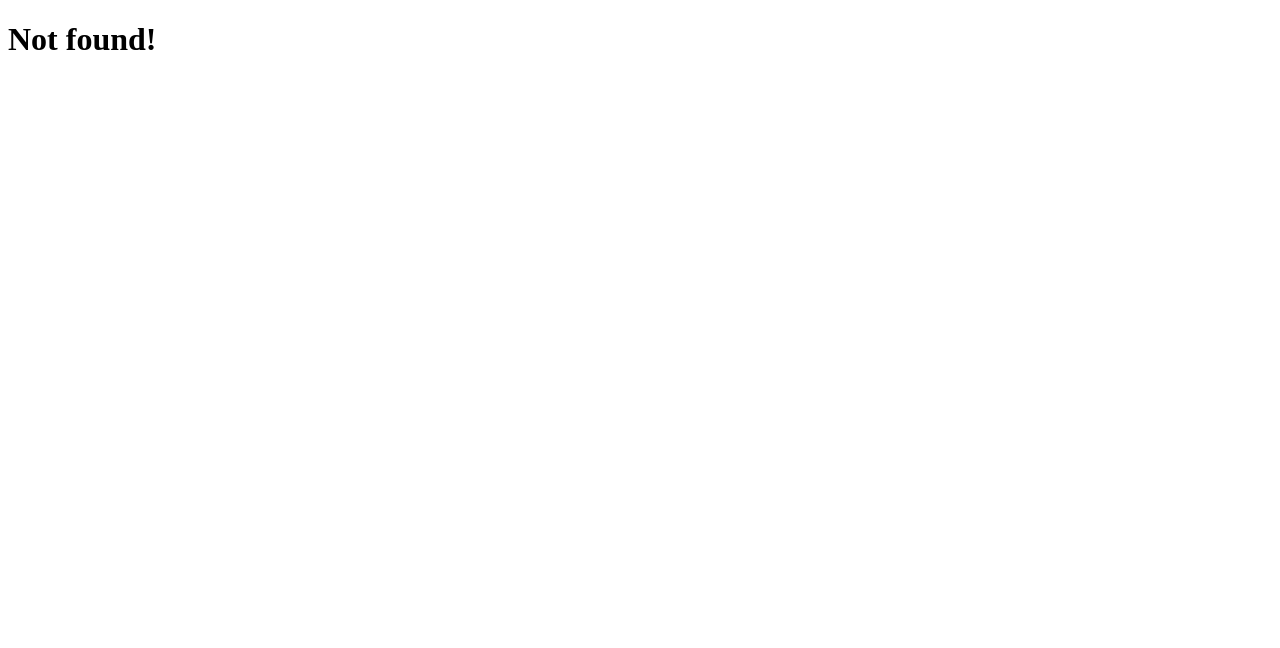
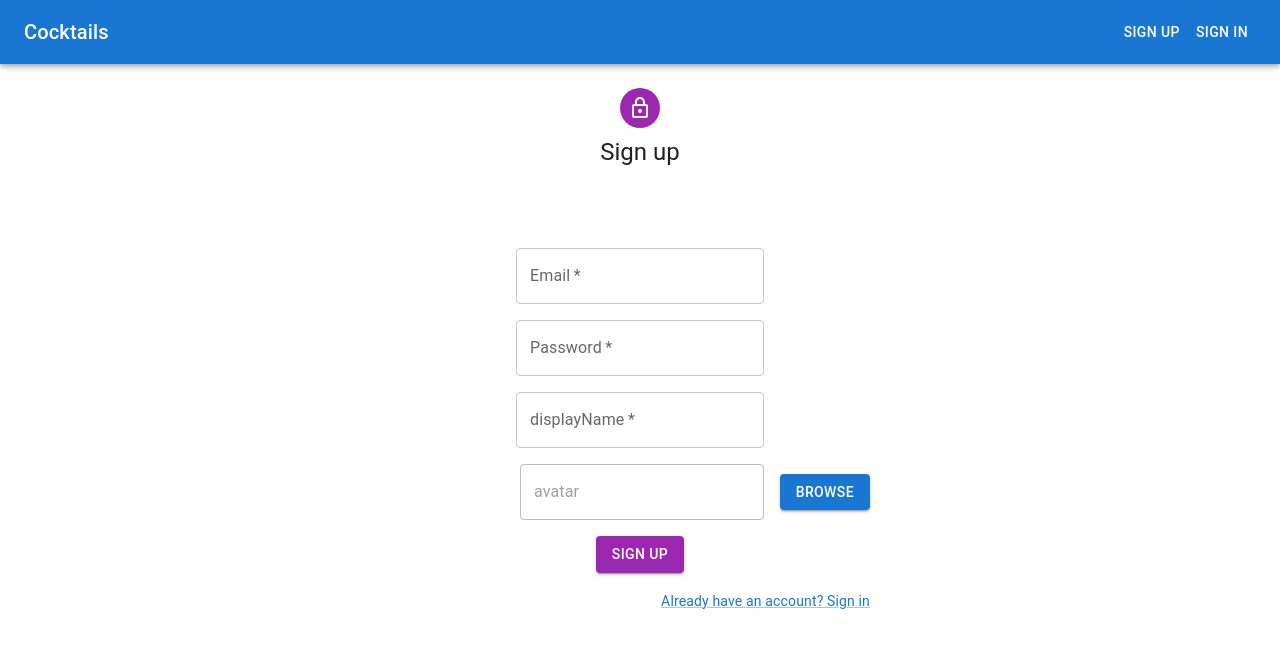
Before and after one commit to omurbekov-azamat/exam12, a React (Create React App) app in the folder frontend/: page /register in a window 1280 px wide. Shown: the top 648 px of the page. Built offline with nearby package versions, Linux system fonts and the light colour scheme.

Commit message:
created component register for create new user;

```diff
--- a/frontend/src/App.tsx
+++ b/frontend/src/App.tsx
@@ -1,11 +1,13 @@
 import React from 'react';
 import {Route, Routes} from 'react-router-dom';
 import Home from './containers/Home';
+import Register from './features/users/Register';
 
 function App() {
     return (
         <Routes>
             <Route path='/' element={<Home/>}>
+                <Route path='/register' element={<Register/>}/>
             </Route>
             <Route path='*' element={(<h1>Not found!</h1>)}/>
         </Routes>
--- /dev/null
+++ b/frontend/src/components/GoogleLogin/LoginWithGoogle.tsx
@@ -0,0 +1,34 @@
+
+import React from 'react';
+import {useNavigate} from "react-router-dom";
+import {googleLogin} from '../../features/users/usersThunks';
+import {GoogleLogin} from "@react-oauth/google";
+import {useAppDispatch} from "../../app/hook";
+import {Box} from "@mui/material";
+
+const LoginWithGoogle = () => {
+    const dispatch = useAppDispatch();
+    const navigate = useNavigate();
+
+    const googleRegisterHandler = async (credentials: string) => {
+        await dispatch(googleLogin(credentials)).unwrap();
+        await navigate('/')
+    };
+
+    return (
+        <Box sx={{ pt: 2 }}>
+            <GoogleLogin
+                onSuccess={(credentialResponse) => {
+                    if (credentialResponse.credential) {
+                        void googleRegisterHandler(credentialResponse.credential);
+                    }
+                }}
+                onError={() => {
+                    console.log('Login failed');
+                }}
+            />
+        </Box>
+    );
+};
+
+export default LoginWithGoogle;
--- /dev/null
+++ b/frontend/src/components/UI/FileInput/FileInput.tsx
@@ -0,0 +1,71 @@
+import React, {useRef, useState} from 'react';
+import {Box, Button, Grid, TextField} from '@mui/material';
+import {ValidationError} from '../../../types';
+
+interface Props {
+    onChange: (e: React.ChangeEvent<HTMLInputElement>) => void;
+    name: string;
+    label: string;
+    type?: string;
+    error?: ValidationError | null;
+    margin?: string;
+}
+
+const FileInput: React.FC<Props> = ({onChange, name, label, type, error , margin}) => {
+    const inputRef = useRef<HTMLInputElement>(null);
+    const [filename, setFilename] = useState('');
+
+    const onFileChange = (e: React.ChangeEvent<HTMLInputElement>) => {
+        if (e.target.files && e.target.files[0]) {
+            setFilename(e.target.files[0].name);
+        } else {
+            setFilename('');
+        }
+
+        onChange(e);
+    };
+
+    const activateInput = () => {
+        if (inputRef.current) {
+            inputRef.current.click();
+        }
+    };
+
+    const getFieldError = (fieldName: string) => {
+        try {
+            return error?.errors[fieldName].message;
+        } catch {
+            return undefined;
+        }
+    };
+
+    return (
+        <Box sx={{width: '350px', ml: margin}}>
+            <input
+                style={{display: 'none'}}
+                type="file"
+                accept={type}
+                name={name}
+                onChange={onFileChange}
+                ref={inputRef}
+            />
+            <Grid container direction="row" spacing={2} alignItems="center">
+                <Grid item xs>
+                    <TextField
+                        disabled
+                        label={label}
+                        value={filename}
+                        onClick={activateInput}
+                        error={Boolean(getFieldError('avatar')) || Boolean(getFieldError('image'))}
+                        helperText={getFieldError('avatar') || getFieldError('image')}
+                    />
+                </Grid>
+                <Grid item>
+                    <Button type="button" variant="contained" onClick={activateInput}>Browse</Button>
+                </Grid>
+            </Grid>
+        </Box>
+    );
+};
+
+export default FileInput;
--- /dev/null
+++ b/frontend/src/features/users/Register.tsx
@@ -0,0 +1,146 @@
+import React, {useState} from 'react';
+import {Link as RouterLink, useNavigate} from 'react-router-dom';
+import {selectRegisterError, selectRegisterLoading} from './usersSlice';
+import {register} from './usersThunks';
+import {useAppDispatch, useAppSelector} from '../../app/hook';
+import {Avatar, Box, Container, Grid, Link, TextField, Typography} from '@mui/material';
+import LockOutlinedIcon from '@mui/icons-material/LockOutlined';
+import {LoadingButton} from "@mui/lab";
+import FileInput from '../../components/UI/FileInput/FileInput';
+import {RegisterMutation} from '../../types';
+import LoginWithGoogle from '../../components/GoogleLogin/LoginWithGoogle';
+
+const Register = () => {
+    const dispatch = useAppDispatch();
+    const error = useAppSelector(selectRegisterError);
+    const loading = useAppSelector(selectRegisterLoading);
+    const navigate = useNavigate();
+
+    const [state, setState] = useState<RegisterMutation>({
+        email: '',
+        password: '',
+        displayName: '',
+        image: null,
+    });
+
+    const inputChangeHandler = (event: React.ChangeEvent<HTMLInputElement>) => {
+        const {name, value} = event.target;
+        setState(prev => ({...prev, [name]: value}));
+    };
+
+    const fileInputChangeHandler = (e: React.ChangeEvent<HTMLInputElement>) => {
+        const {name, files} = e.target;
+        setState(prev => ({
+            ...prev, [name]: files && files[0] ? files[0] : null,
+        }));
+    };
+
+
+    const submitFormHandler = async (event: React.FormEvent) => {
+        event.preventDefault();
+        await dispatch(register(state)).unwrap();
+        await navigate('/');
+    };
+
+    const getFieldError = (fieldName: string) => {
+        try {
+            return error?.errors[fieldName].message;
+        } catch {
+            return undefined;
+        }
+    };
+
+    return (
+        <Container component="main" maxWidth="xs">
+            <Box
+                style={{
+                    marginTop: 8,
+                    display: 'flex',
+                    flexDirection: 'column',
+                    alignItems: 'center',
+                }}
+            >
+                <Avatar sx={{m: 1, bgcolor: 'secondary.main'}}>
+                    <LockOutlinedIcon/>
+                </Avatar>
+                <Typography component="h1" variant="h5">
+                    Sign up
+                </Typography>
+                <LoginWithGoogle/>
+                <Box component="form" onSubmit={submitFormHandler} sx={{mt: 3}}>
+                    <Grid container spacing={2} textAlign='center'>
+                        <Grid item xs={12}>
+                            <TextField
+                                label="Email"
+                                type='email'
+                                name="email"
+                                autoComplete="new-email"
+                                value={state.email}
+                                onChange={inputChangeHandler}
+                                error={Boolean(getFieldError('email'))}
+                                helperText={getFieldError('email')}
+                                required
+                            />
+                        </Grid>
+                        <Grid item xs={12}>
+                            <TextField
+                                name="password"
+                                label="Password"
+                                type="password"
+                                autoComplete="new-password"
+                                value={state.password}
+                                onChange={inputChangeHandler}
+                                error={Boolean(getFieldError('password'))}
+                                helperText={getFieldError('password')}
+                                required
+                            />
+                        </Grid>
+                        <Grid item xs={12}>
+                            <TextField
+                                name="displayName"
+                                label="displayName"
+                                type="displayName"
+                                autoComplete="new-displayName"
+                                value={state.displayName}
+                                onChange={inputChangeHandler}
+                                error={Boolean(getFieldError('displayName'))}
+                                helperText={getFieldError('displayName')}
+                                required
+                            />
+                        </Grid>
+                        <Grid item xs={12}>
+                            <FileInput
+                                label='avatar'
+                                onChange={fileInputChangeHandler}
+                                name='image'
+                                type='images/*'
+                                error={error}
+                                margin='110px'
+                            />
+                        </Grid>
+                        <Grid item xs={12}>
+                            <LoadingButton
+                                type='submit'
+                                color='secondary'
+                                loading={loading}
+                                variant='contained'
+                                sx={{mb: 2}}
+                            >
+                                Sign Up
+                            </LoadingButton>
+                        </Grid>
+                    </Grid>
+                    <Grid container justifyContent="flex-end">
+                        <Grid item>
+                            <Link component={RouterLink} to="/login" variant="body2">
+                                Already have an account? Sign in
+                            </Link>
+                        </Grid>
+                    </Grid>
+                </Box>
+            </Box>
+        </Container>
+    );
+};
+
+export default Register;
```
